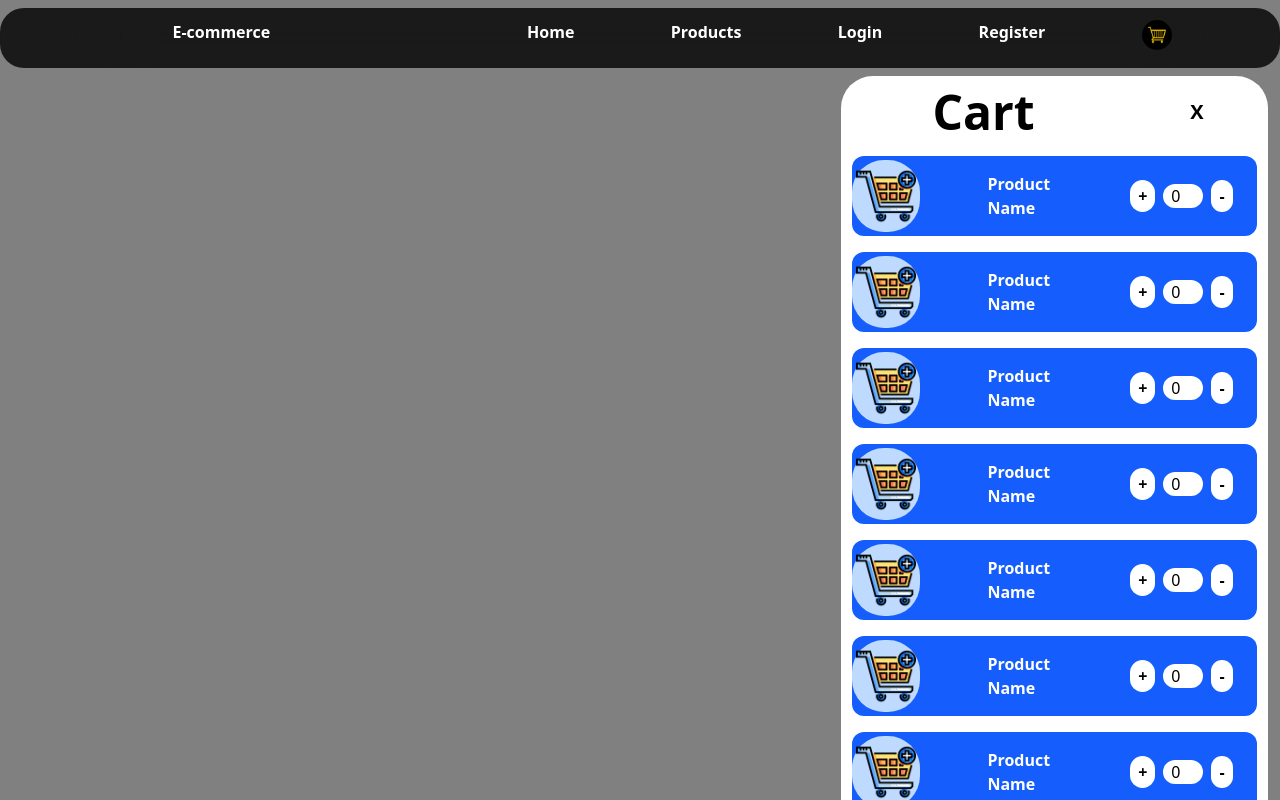
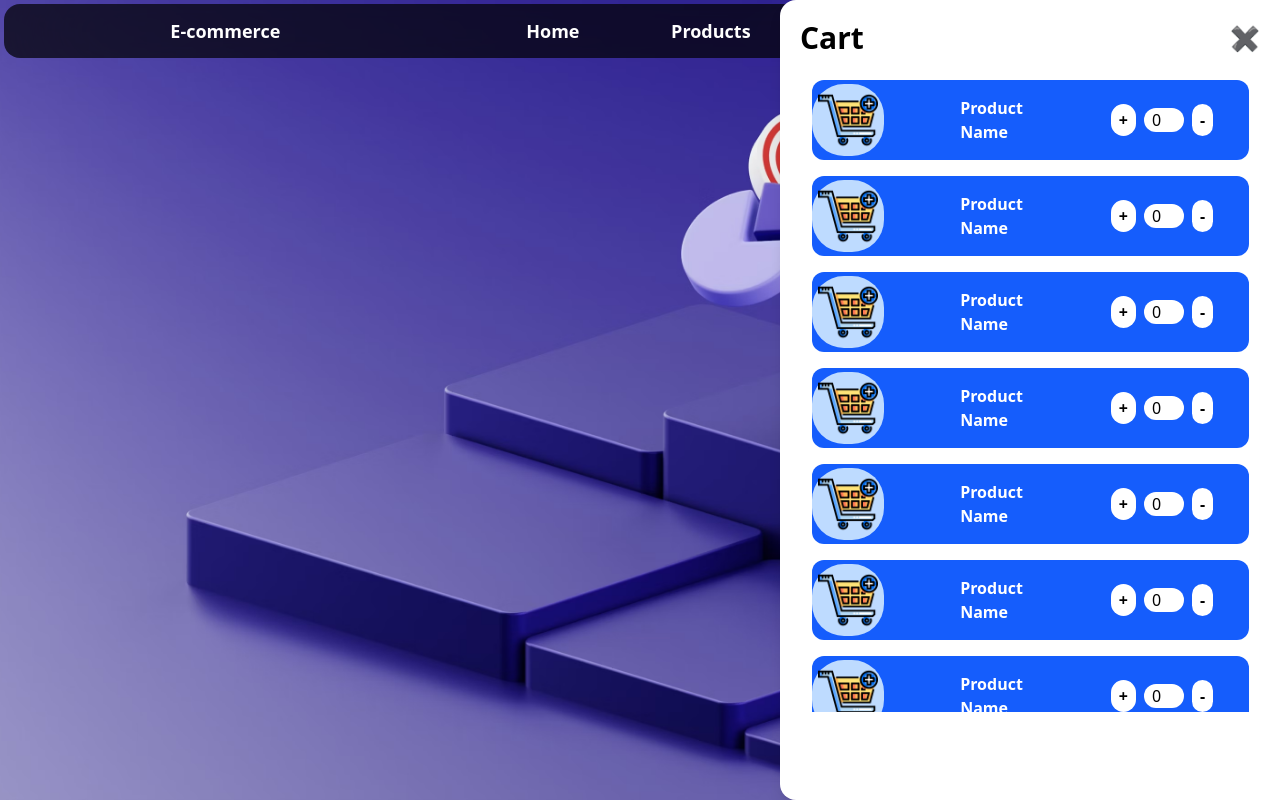
Before and after one commit to SiddharthAnbumani/e-commerce, a React (Vite) app in the folder client/: page /cart in a window 1280 px wide. Shown: the top 800 px of the page. Built offline with nearby package versions, Linux system fonts and the light colour scheme.

Commit message:
Added Background and made changes in individual pages and Fixed all the image path

```diff
--- a/client/src/App.jsx
+++ b/client/src/App.jsx
@@ -11,7 +11,7 @@ import './index.css'
 import MakeProduct from "./pages/MakeProduct"
 import EditProduct from "./pages/EditProduct"
 import IndividualProduct from "./pages/IndividualProduct"
-import Cart from "./pages/Cart"
+import Cart from './components/Cart'
 import SignMain from "./pages/SignMain"
 import RegisterMain from "./pages/RegisterMain"
 import { useState } from "react"
@@ -21,7 +21,8 @@ export default function App(){
 
 
   return (
-    <BrowserRouter>
+    <div className="">
+    <BrowserRouter className=''>
     <Navbar
      isActive={isActive}
      setIsActive={setIsActive}/>
@@ -49,6 +50,6 @@ export default function App(){
         {/* <Route path="/cart" element={<Cart/>} /> */}
       </Routes>
     </BrowserRouter>
-
+    </div>
   )
 }
--- /dev/null
+++ b/client/src/components/Cart.jsx
@@ -0,0 +1,71 @@
+import CartItem from "./CartItem";
+
+export default function Cart({ isActive, setIsActive }) {
+  const handleToggle = () => {
+    setIsActive(!isActive);
+  };
+
+  return (
+    <div
+      className={`fixed top-0 right-0 h-full w-[500px] bg-white shadow-lg rounded-l-2xl p-5 transition-transform duration-300 ${
+        isActive ? "translate-x-0" : "translate-x-full"
+      }`}
+      style={{ zIndex: 1000 }} // Ensure it's above other content
+    >
+      <div className="flex justify-between items-center">
+        <h1 className="text-3xl font-bold">Cart</h1>
+        <button
+          onClick={handleToggle}
+          className="text-2xl font-bold hover:scale-125 transition-all duration-200"
+        >
+          ✖
+        </button>
+      </div>
+
+      <div className="flex flex-col overflow-y-auto max-h-[80vh] mt-4">
+        {[...Array(11)].map((_, index) => (
+          <CartItem key={index} />
+        ))}
+      </div>
+    </div>
+  );
+}
+
+
+// import CartItem from "./CartItem";
+
+// import { useState } from "react";
+
+
+// export default function Cart({isActive,setIsActive}){
+
+//         const handleToggle = ()=> {
+//         setIsActive(!isActive)
+//     }
+
+//     return (
+//          isActive ? <div className="flex flex-row-reverse">
+//             <div className="w-[500px] bg-white rounded-4xl mr-3">
+//             <div className="flex justify-evenly">
+//             <h1 className="w-2/3 text-5xl font-extrabold text-center my-3">Cart</h1>
+//             <button onClick={handleToggle} className="w-1/3 text-xl font-extrabold hover:scale-125 transition-all duration-200">X </button>
+//             </div>
+
+//             <div className="flex flex-col">
+//             <CartItem/>
+//             <CartItem/>
+//             <CartItem/>
+//             <CartItem/>
+//             <CartItem/>
+//             <CartItem/>
+//             <CartItem/>
+//             <CartItem/>
+//             <CartItem/>
+//             <CartItem/>
+//             <CartItem/>
+//             </div>
+//             </div>
+//         </div> : null
+
+//     )
+// }
--- a/client/src/components/CartItem.jsx
+++ b/client/src/components/CartItem.jsx
@@ -11,7 +11,7 @@ export default function CartItem() {
       <div className="w-[95%] h-[80px] bg-blue-600 rounded-xl my-2">
         <div className="flex w-full h-full justify-between items-center">
           <div className="w-2/12 h-[90%] flex justify-center items-center bg-blue-200 rounded-4xl">
-            <img className="w-[60px] h-[60px]" src="image.png" alt="Product" />
+            <img className="w-[60px] h-[60px]" src="/image.png" alt="Product" />
           </div>
 
           <div className="flex items-center justify-center">
--- a/client/src/components/Navbar.jsx
+++ b/client/src/components/Navbar.jsx
@@ -6,9 +6,10 @@ export default function Navbar({isActive,setIsActive}) {
     }
 
   return (
-    <div className="sticky my-2 bg-black/80 text-white backdrop-blur-3xl p-3 rounded-3xl flex justify-between">
+    // <div className="sticky my-2 bg-black/70 backdrop-blur-3xl text-white p-3 rounded-3xl flex justify-between">
+<div className="fixed top-1 left-1 right-1 w-full bg-black/70 backdrop-blur-3xl text-lg text-white p-3 rounded-2xl flex justify-between z-50">
 
-      <ul className="font-extrabold w-4/12 flex justify-center">
+      <ul className="font-extrabold w-4/12 flex justify-center items-center">
         <li className="transition-all duration-200 hover:scale-110">
           <NavLink to='/'>
             E-commerce
@@ -16,7 +17,7 @@ export default function Navbar({isActive,setIsActive}) {
         </li>
       </ul>
 
-      <ul className="flex font-extrabold w-8/12 justify-evenly">
+      <ul className="flex font-extrabold w-8/12 justify-evenly items-center">
         <li className="hover:scale-110">
           <NavLink to='/home'>
             Home
@@ -56,9 +57,9 @@ export default function Navbar({isActive,setIsActive}) {
             </li>
           </ul>
         </li>
-        <li className="hover:scale-110">
+        <li className="hover:scale-110 flex items-center justify-center">
           <button className="rounded-4xl" onClick={handleToggle}>
-          <img src="cart2.jpeg" alt="" className="w-[30px] h-[30px] rounded-4xl"/>
+          <img src="/cart2.jpeg" alt="" className="w-[30px] h-[30px] rounded-4xl"/>
           </button>
         </li>
       </ul>
--- a/client/src/components/ProductProfile.jsx
+++ b/client/src/components/ProductProfile.jsx
@@ -2,11 +2,11 @@ import { NavLink } from "react-router-dom";
 
 export default function ProductProfile({ title, description, id}) {
   return (
-    <div className="w-70 h-80 bg-black/70 border-1 rounded-4xl flex flex-col items-center relative">
+    <div className="w-70 h-80 bg-black/70 backdrop-blur-3xl border-1 rounded-4xl flex flex-col items-center relative">
       <h1 className="text-2xl font-bold py-3 px-2 text-center text-white">{title}</h1>
 
       <img
-        src="placeholder.webp"
+        src="/placeholder.webp"
         alt=""
         className="self-center m-2 h-[40%] w-[40%] border-1"
       />
@@ -19,7 +19,7 @@ export default function ProductProfile({ title, description, id}) {
     Buy now
     </NavLink>
 <button className="rounded-4xl hover:scale-110 transition-all duration-200" >
-          <img src="cart2.jpeg" alt="" className="w-[40px] h-[40px] rounded-4xl"/>
+          <img src="/cart2.jpeg" alt="" className="w-[40px] h-[40px] rounded-4xl"/>
 </button>
 </div>
     </div>
--- a/client/src/components/cusButton.jsx
+++ b/client/src/components/cusButton.jsx
@@ -1,7 +1,7 @@
 export default function CusButton({text , btnClass, onClick, onSubmit }){
     return (
         <button className=
-        { `${btnClass} text-lg font-extrabold w-[30%] my-5 self-center p-3 rounded-3xl transition-all duration-200 hover:scale-110`}
+        { `${btnClass} text-lg font-extrabold w-[30%] self-center p-3 rounded-3xl transition-all duration-200 hover:scale-110`}
          onClick={onClick}
          onSubmit={onSubmit}
          >
--- a/client/src/index.css
+++ b/client/src/index.css
@@ -1,21 +1,32 @@
 @import 'tailwindcss';
 
 body {
-  background-color: gray;
+  background-image: url('landing.avif'); /* Ensure the image path is correct */
+  background-size: cover;
+  background-position: center;
+  background-attachment: fixed;
+  background-repeat: no-repeat;
+  margin: 0;
+  padding: 0;
+  width: 100vw;
+  height: 100vh;
+  overflow-x: hidden;
 }
 
 .background {
   position: fixed;
-  backdrop-filter: blur(100px);
-  -webkit-backdrop-filter: blur(10px);
   top: 0;
   left: 0;
   width: 100vw;
   height: 100vh;
+  background-image: url('landing.avif'); /* Replace with your image path */
+  background-size: cover;
+  background-position: center;
+  background-attachment: fixed;
+  backdrop-filter: blur(10px);
+  -webkit-backdrop-filter: blur(10px);
   z-index: -1;
   overflow: hidden;
-  pointer-events: none;
-  filter: blur(0px);
 }
 
 .overlay {
@@ -24,7 +35,7 @@ body {
   left: 0;
   width: 100vw;
   height: 100vh;
-  background-color: rgba(0, 0, 0,0);
+  background-color: rgba(0, 0, 0, 0.3); /* Adjust transparency */
   z-index: 0;
 }
 
@@ -32,5 +43,4 @@ body {
   position: relative;
   z-index: 1;
   color: white;
-  /* padding: 100px; */
 }
--- a/client/src/pages/AllProducts.jsx
+++ b/client/src/pages/AllProducts.jsx
@@ -22,7 +22,7 @@ export default function AllProducts(){
     },[])
 
     return (
-        <div className="">
+        <div className="my-20">
             {/* <h1 className="text-7xl">
             This is all Products
             </h1> */}
--- a/client/src/pages/Cart.jsx
+++ /dev/null
@@ -1,37 +0,0 @@
-import CartItem from "../components/CartItem";
-
-import { useState } from "react";
-
-
-export default function Cart({isActive,setIsActive}){
-
-        const handleToggle = ()=> {
-        setIsActive(!isActive)
-    }
-
-    return (
-         isActive ? <div className="flex flex-row-reverse">
-            <div className="w-4/12 bg-white rounded-4xl mr-3">
-            <div className="flex justify-evenly">
-            <h1 className="w-2/3 text-5xl font-extrabold text-center my-3">Cart</h1>
-            <button onClick={handleToggle} className="w-1/3 text-xl font-extrabold hover:scale-125 transition-all duration-200">X </button>
-            </div>
-
-            <div className="flex flex-col">
-            <CartItem/>
-            <CartItem/>
-            <CartItem/>
-            <CartItem/>
-            <CartItem/>
-            <CartItem/>
-            <CartItem/>
-            <CartItem/>
-            <CartItem/>
-            <CartItem/>
-            <CartItem/>
-            </div>
-            </div>
-        </div> : null
-
-    )
-}
--- a/client/src/pages/Home.jsx
+++ b/client/src/pages/Home.jsx
@@ -1,5 +1,7 @@
 export default function Home(){
     return (
-        <h1>This is Home</h1>
+        <div className="">
+
+        </div>
     )
 }
--- a/client/src/pages/IndividualProduct.jsx
+++ b/client/src/pages/IndividualProduct.jsx
@@ -33,20 +33,32 @@ export default function IndividualProduct() {
   if (!individualData) return <p>No product found</p>;
 
   return (
-    <div className="flex flex-col items-center">
-      <div className="h-[400px] w-[400px] bg-white rounded-4xl flex flex-col items-center p-5">
-        <h1 className="text-5xl font-extrabold">{individualData.ProductName}</h1>
-        <p className="text-lg">{individualData.Description}</p>
-        <p>Category: {individualData.Category}</p>
-        <p>Quantity: {individualData.Quantity}</p>
+    <div className="flex justify-center items-center h-screen mt-10">
+    <div className="flex flex-col items-center justify-center my-20">
 
+      <div className="h-[700px] w-[700px] bg-white rounded-4xl flex flex-col items-center  justify-between p-5">
+
+        <div className="flex flex-col justify-center">
+          <h1 className="text-5xl font-extrabold">{individualData.ProductName}</h1>
+          <p className="text-lg font-bold text-center my-3">{individualData.Description}</p>
+          <p className='text-lg font-semibold text-start my-0 mx-2'>Category: {individualData.Category}</p>
+          <p className='text-lg font-semibold text-start my-0 mx-2'>Quantity: {individualData.Quantity}</p>
+        </div>
+
+        <div className="flex bg-black h-[250px] w-[250px] rounded-4xl mt-5">
+          <img src="/landing.avif" alt="" className='h-[250px] w-[300px] rounded-4xl' />
+
+        </div>
+
+      <div className="w-full flex flex-col justify-center items-center space-y-3">
         <CusButton
         text='Buy Now'
         btnClass='bg-green-400 text-white w-[80%]'/>
-
         <CusButton
         text='Add to Cart'
         btnClass='bg-blue-700 text-white w-[80%]'/>
+      </div>
+
       </div>
 
       <NavLink
@@ -55,5 +67,6 @@ export default function IndividualProduct() {
         Back to Products
       </NavLink>
     </div>
+    </div>
   );
 }
```
Also changed, not shown: client/public/landing.avif (added), client/src/landing.avif (added).
